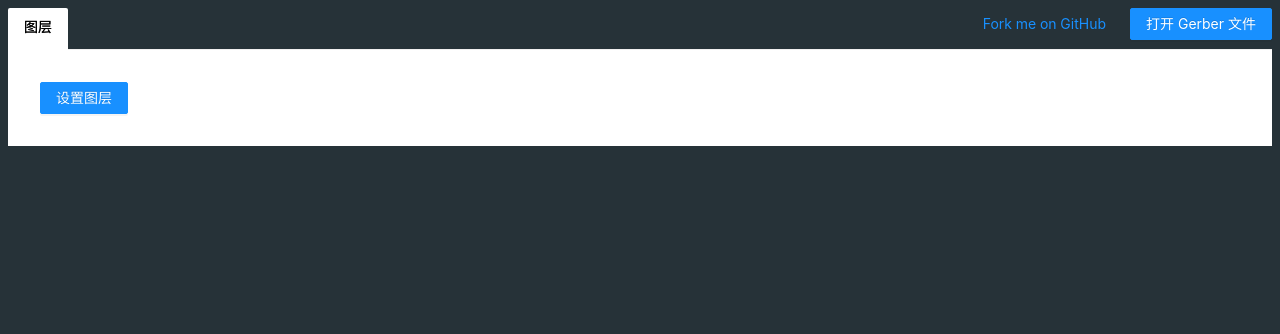
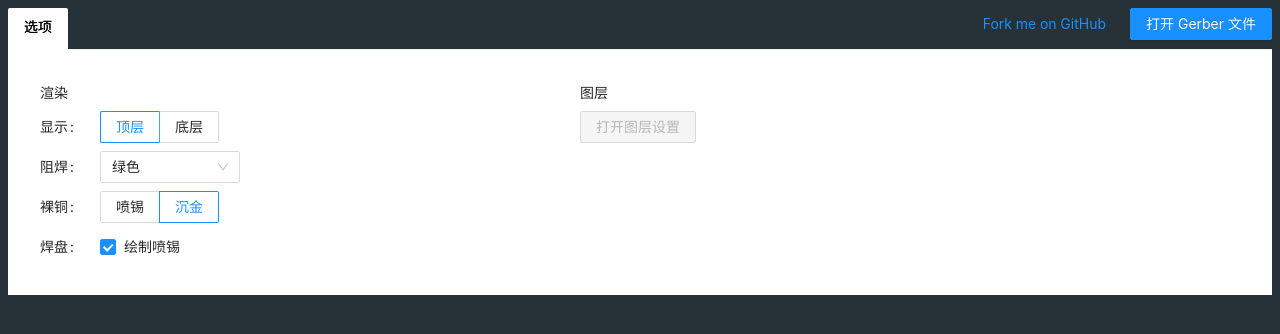
Before and after one commit to xingrz/GerberViewer, a Vue app: page / in a window 1280 px wide. Shown: the top 334 px of the page. Built offline with nearby package versions, Linux system fonts and the light colour scheme.

Commit message:
Rendering options

```diff
--- a/src/App.vue
+++ b/src/App.vue
@@ -14,28 +14,39 @@
         </a-col>
       </a-row>
     </template>
-    <a-tab-pane key="layers" tab="图层">
+    <a-tab-pane key="options" tab="选项">
       <x-panel>
-        <layers-panel v-model:layers="layers" />
+        <render-panel v-model:side="render.side" v-model:sm="render.sm" v-model:cf="render.cf" v-model:sp="render.sp" />
+        <layers-panel v-model:layers="layers" :render="render" />
       </x-panel>
     </a-tab-pane>
   </x-panel-container>
-  <gerber-view :layers="layers" side="top" :style="{ top: `${canvasTop}px` }" />
+  <gerber-view :layers="layers" :render="render" :style="{ top: `${canvasTop}px` }" />
 </template>
 
 <script lang="ts" setup>
-import { ref } from 'vue';
 import type { InputLayer } from 'pcb-stackup';
+import type { RenderOptions } from '@/components/GerberView.vue';
+
+import { reactive, ref } from 'vue';
 
 import XPanelContainer from '@/components/XPanelContainer.vue';
 import XPanel from '@/components/XPanel.vue';
 import GerberView from '@/components/GerberView.vue';
 
 import LayersPanel from '@/panels/LayersPanel.vue';
+import RenderPanel from '@/panels/RenderPanel.vue';
 
 import { loadLayers } from '@/utils/gerber';
 
 const layers = ref<InputLayer[]>([]);
+
+const render = reactive<RenderOptions>({
+  side: 'top',
+  sm: 'green',
+  cf: 'gold',
+  sp: true,
+});
 
 const canvasTop = ref(0);
 function handleResize(height: number): void {
--- a/src/components/GerberView.vue
+++ b/src/components/GerberView.vue
@@ -6,21 +6,41 @@
 
 <script lang="ts" setup>
 import type { InputLayer } from 'pcb-stackup';
+
 import stackup from 'pcb-stackup';
 import { defineProps, reactive, ref, watch } from 'vue';
 
 import { loadSvgImage } from '@/utils/svg';
 import { scaleInside } from '@/utils/graphic';
+import { COLORS, FINISHES } from '@/utils/gerber';
+
+export type RenderSide = 'top' | 'bottom';
+export type RenderSolderMask = keyof typeof COLORS;
+export type RenderCopperFinish = keyof typeof FINISHES;
+
+export interface RenderOptions {
+  side: RenderSide;
+  sm: RenderSolderMask;
+  cf: RenderCopperFinish;
+  sp: boolean;
+}
 
 const props = defineProps<{
   layers: InputLayer[];
-  side: 'top' | 'bottom';
+  render: RenderOptions;
 }>();
 
 const image = ref<HTMLImageElement>();
 watch(props, async () => {
-  const stack = await stackup(props.layers);
-  image.value = await loadSvgImage(stack[props.side].svg);
+  const [sm, ss] = COLORS[props.render.sm];
+  const sp = props.render.sp ? FINISHES.tin : 'transparent';
+  const cf = FINISHES[props.render.cf];
+
+  const stack = await stackup(props.layers, {
+    color: { sm, ss, sp, cf },
+  });
+
+  image.value = await loadSvgImage(stack[props.render.side].svg);
 });
 
 const containerRef = ref<HTMLElement>();
--- a/src/panels/LayersPanel.vue
+++ b/src/panels/LayersPanel.vue
@@ -1,6 +1,6 @@
 <template>
-  <panel-unit>
-    <a-button type="primary" @click="showLayers">设置图层</a-button>
+  <panel-unit title="图层">
+    <a-button @click="showLayers" :disabled="props.layers.length == 0">打开图层设置</a-button>
   </panel-unit>
   <a-modal v-model:visible="layersShown" title="图层设置" centered width="1000px">
     <a-row type="flex" :gutter="[8, 8]">
@@ -32,6 +32,7 @@
 import type { InputLayer } from 'pcb-stackup';
 import type { SelectProps } from 'ant-design-vue';
 import type { GerberType } from 'whats-that-gerber';
+
 import { defineEmits, defineProps, ref } from 'vue';
 import { cloneDeep } from 'lodash';
 
--- /dev/null
+++ b/src/panels/RenderPanel.vue
@@ -0,0 +1,75 @@
+<template>
+  <panel-unit title="渲染">
+    <a-form-item label="显示">
+      <a-row type="flex" :gutter="[8]">
+        <a-col>
+          <a-radio-group :value="props.side" @update:value="(v: RenderSide) => emit('update:side', v)">
+            <a-radio-button value="top">顶层</a-radio-button>
+            <a-radio-button value="bottom">底层</a-radio-button>
+          </a-radio-group>
+        </a-col>
+      </a-row>
+    </a-form-item>
+    <a-form-item label="阻焊">
+      <a-row type="flex" :gutter="[8, 8]">
+        <a-col>
+          <a-select :value="props.sm" @update:value="(v: RenderSolderMask) => emit('update:sm', v)"
+            :style="{ width: '10em' }">
+            <a-select-option value="green">绿色</a-select-option>
+            <a-select-option value="red">红色</a-select-option>
+            <a-select-option value="yellow">黄色</a-select-option>
+            <a-select-option value="blue">蓝色</a-select-option>
+            <a-select-option value="white">白色</a-select-option>
+            <a-select-option value="black">黑色</a-select-option>
+            <a-select-option value="purple">紫色</a-select-option>
+          </a-select>
+        </a-col>
+      </a-row>
+    </a-form-item>
+    <a-form-item label="裸铜">
+      <a-row type="flex" :gutter="[8]">
+        <a-col>
+          <a-radio-group :value="props.cf" @update:value="(v: RenderCopperFinish) => emit('update:cf', v)">
+            <a-radio-button value="tin">喷锡</a-radio-button>
+            <a-radio-button value="gold">沉金</a-radio-button>
+          </a-radio-group>
+        </a-col>
+      </a-row>
+    </a-form-item>
+    <a-form-item label="焊盘">
+      <a-row type="flex" :gutter="[8]">
+        <a-col>
+          <a-checkbox :checked="props.sp" @update:checked="(v: boolean) => emit('update:sp', v)">
+            绘制喷锡
+          </a-checkbox>
+        </a-col>
+      </a-row>
+    </a-form-item>
+  </panel-unit>
+</template>
+
+<script lang="ts" setup>
+import type {
+  RenderCopperFinish,
+  RenderSide,
+  RenderSolderMask,
+} from '@/components/GerberView.vue';
+
+import { defineEmits, defineProps } from 'vue';
+
+import PanelUnit from '@/components/XPanelUnit.vue';
+
+const props = defineProps<{
+  side: RenderSide;
+  sm: RenderSolderMask;
+  cf: RenderCopperFinish;
+  sp: boolean;
+}>();
+
+const emit = defineEmits<{
+  (e: 'update:side', side: RenderSide): void;
+  (e: 'update:sm', sm: RenderSolderMask): void;
+  (e: 'update:cf', cf: RenderCopperFinish): void;
+  (e: 'update:sp', sp: boolean): void;
+}>();
+</script>
--- a/src/utils/gerber.ts
+++ b/src/utils/gerber.ts
@@ -59,3 +59,18 @@ export function mapLayerType(name: string): GerberProps {
 
   return { type, side };
 }
+
+export const COLORS: Record<string, [string, string]> = {
+  'green': ['#004200bf', '#ffffff'],
+  'red': ['#b20000bf', '#ffffff'],
+  'yellow': ['#ff9900bf', '#ffffff'],
+  'blue': ['#004284bf', '#ffffff'],
+  'white': ['#ffffffbf', '#000000'],
+  'black': ['#000000bf', '#ffffff'],
+  'purple': ['#480084bf', '#ffffff'],
+};
+
+export const FINISHES: Record<string, string> = {
+  'gold': '#cc9933',
+  'tin': '#f5f5f5',
+};
```
